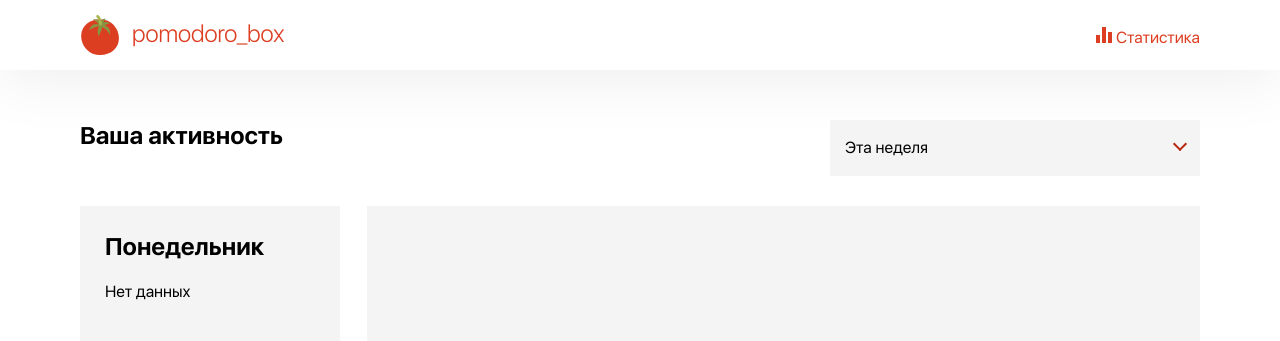
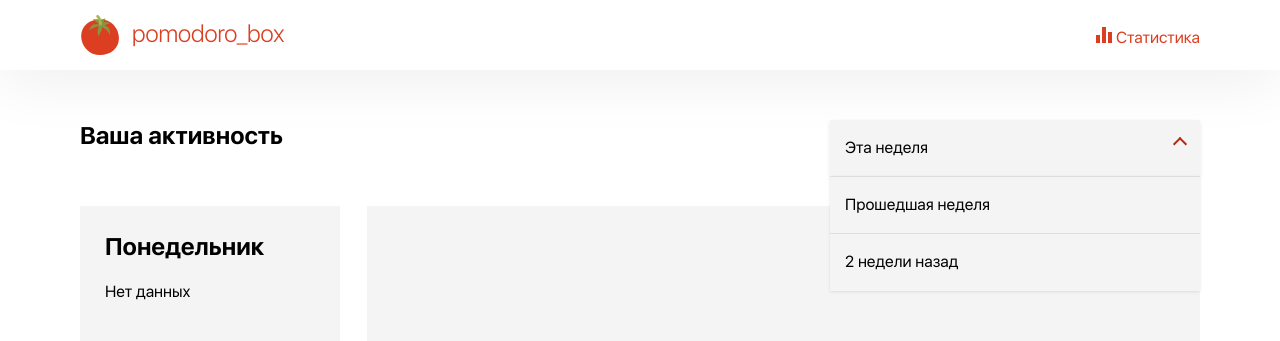
Before and after one commit to ksayer/pomodoro-box, a React (Create React App) app: page /statistic in a window 1280 px wide. Both pictures are taken after a click on the button "Эта неделя". Shown: the top 341 px of the page. Built offline with nearby package versions, Linux system fonts and the light colour scheme.

Commit message:
feat(statistic): added dropdown to select

```diff
--- a/src/components/Dropdown/Dropdown.tsx
+++ b/src/components/Dropdown/Dropdown.tsx
@@ -60,7 +60,11 @@ export const Dropdown: FC<IDropdown> = ({isDropdownOpen, setIsDropdownOpen, chil
         {button}
       </button>
       {isDropdownOpen && ReactDOM.createPortal(
-        <div data-no-dnd={true} style={{ left: coords.left, top: coords.top, position: "absolute" }} className={styles.dropdown}>
+        <div
+          data-no-dnd={true}
+          style={{ left: coords.left, top: coords.top, position: "absolute"}}
+          className={styles.dropdown}
+        >
           {children}
         </div>, modalContainer
       )}
--- a/src/components/Selector/Selector.module.css
+++ b/src/components/Selector/Selector.module.css
@@ -1,10 +1,11 @@
 .selector {
+  position: relative;
   min-width: 370px;
   background-color: var(--light-grey);
+  box-shadow: 0 2px 4px rgba(0,0,0,0.1)
 }
 .btn {
   width: 100%;
-  height: 100%;
   padding: 19px 15px;
   text-align: left;
 }
@@ -26,15 +27,30 @@
   border-left: 2px solid var(--dark-red);
   border-bottom: 2px solid var(--dark-red);
   transform: rotate(-45deg);
+  transition: transform .3s;
 }
+
+.main_btn--active::after{
+  transform: rotate(-225deg);
+}
+
 .btn:not(.main_btn) {
   border-top: 1px solid var(--dim-grey);
 }
 .list {
-  display: none;
+  display: flex;
+  position: absolute;
   flex-direction: column;
   align-items: flex-start;
+  width: 100%;
+  background-color: var(--light-grey);
+  box-shadow: 0 1px 3px rgba(0,0,0,0.1);
 }
+
+.list--active {
+  display: flex;
+}
+
 @media (max-width: 780px) {
   .selector {
     min-width: 300px;
--- a/src/components/Selector/Selector.tsx
+++ b/src/components/Selector/Selector.tsx
@@ -1,16 +1,57 @@
-import React from 'react';
+import React, {useRef, useState} from 'react';
 import styles from './Selector.module.css';
+import {Dropdown} from "../Dropdown";
+import {getRandomString} from "../../utils/randomString";
+
+type TypeMenuButton = {
+  name: string,
+  onClick: () => void,
+}
+
+const menuButtons: TypeMenuButton[] = [
+  {name: 'Эта неделя', onClick: () => {} },
+  {name: 'Прошедшая неделя', onClick: () => {} },
+  {name: '2 недели назад', onClick: () => {} },
+]
 
 export function Selector() {
+  const [selectorOpened, setSelectorOpened] = useState(false);
+  const [selected, setSelected] = useState(menuButtons[0]);
+  const ref = useRef<HTMLDivElement>(null);
+
+  const selectorButtons = menuButtons.filter(b => b.name != selected.name)
+
+  const handleClickSelector = (btn: TypeMenuButton) => {
+    setSelected(btn);
+    btn.onClick();
+  }
+
   return (
-    <div className={styles.selector}>
-      <button className={`${styles.btn} ${styles.main_btn}`}>
-        Эта неделя
-      </button>
-      <div className={styles.list}>
-        <button className={styles.btn}>Прошедшая неделя</button>
-        <button className={styles.btn}>2 недели назад</button>
-      </div>
+    <div className={styles.selector} ref={ref}>
+      <Dropdown
+        button={selected.name}
+        buttonStyles={`${styles.btn} ${styles.main_btn} ${selectorOpened ? styles['main_btn--active'] : ""}`}
+        isDropdownOpen={selectorOpened}
+        setIsDropdownOpen={setSelectorOpened}
+      >
+        <ul className={styles.list}
+            style={{
+              transform: `translateY(${ref.current?.offsetHeight}px)`,
+              width: `${ref.current?.offsetWidth}px`
+            }}
+        >
+          {
+            selectorButtons.map((btn) => (
+              <button key={getRandomString()}
+                      className={styles.btn}
+                      onClick={() => handleClickSelector(btn)}
+              >
+                <span>{btn.name}</span>
+              </button>
+            ))
+          }
+        </ul>
+      </Dropdown>
     </div>
   );
 }
--- a/src/styles/variables.css
+++ b/src/styles/variables.css
@@ -5,6 +5,7 @@
   --semi-grey: #999;;
   --semi-light-grey: #E4E4E4;
   --light-grey: #F4F4F4;
+  --ultra-light-grey: #f8f6f6;
   --dim-grey: #DEDEDE;
   --white: #FFF;
   --black: #333;
```
